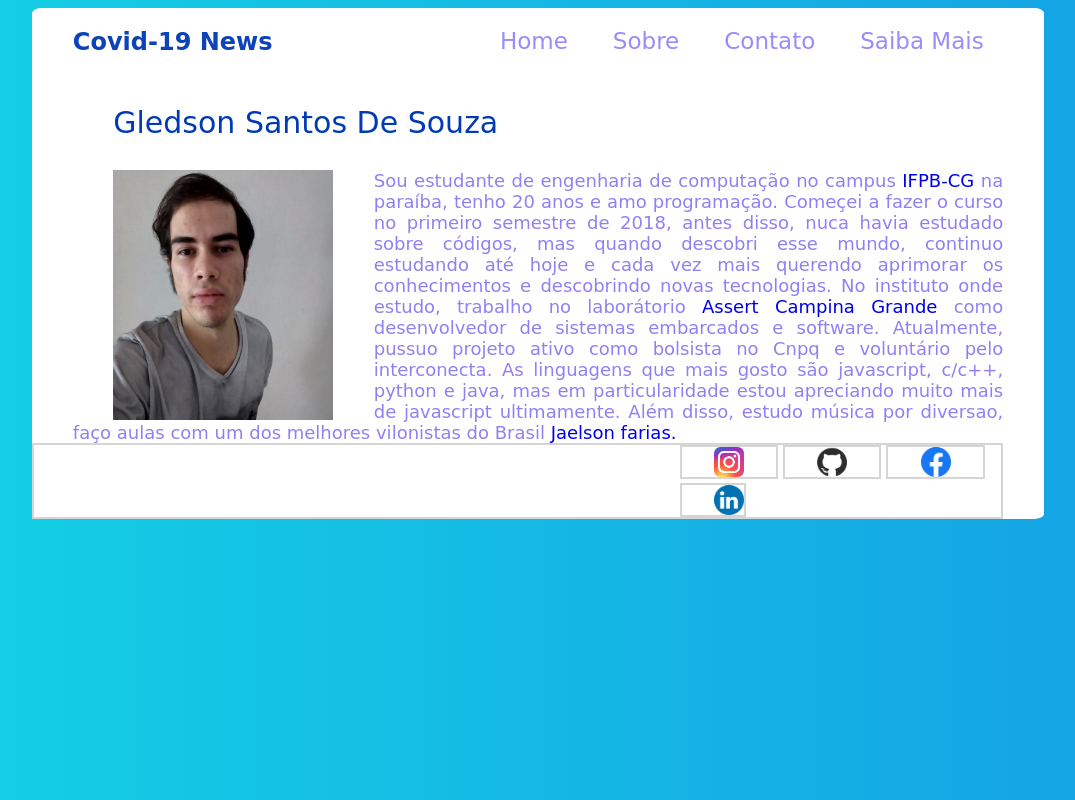
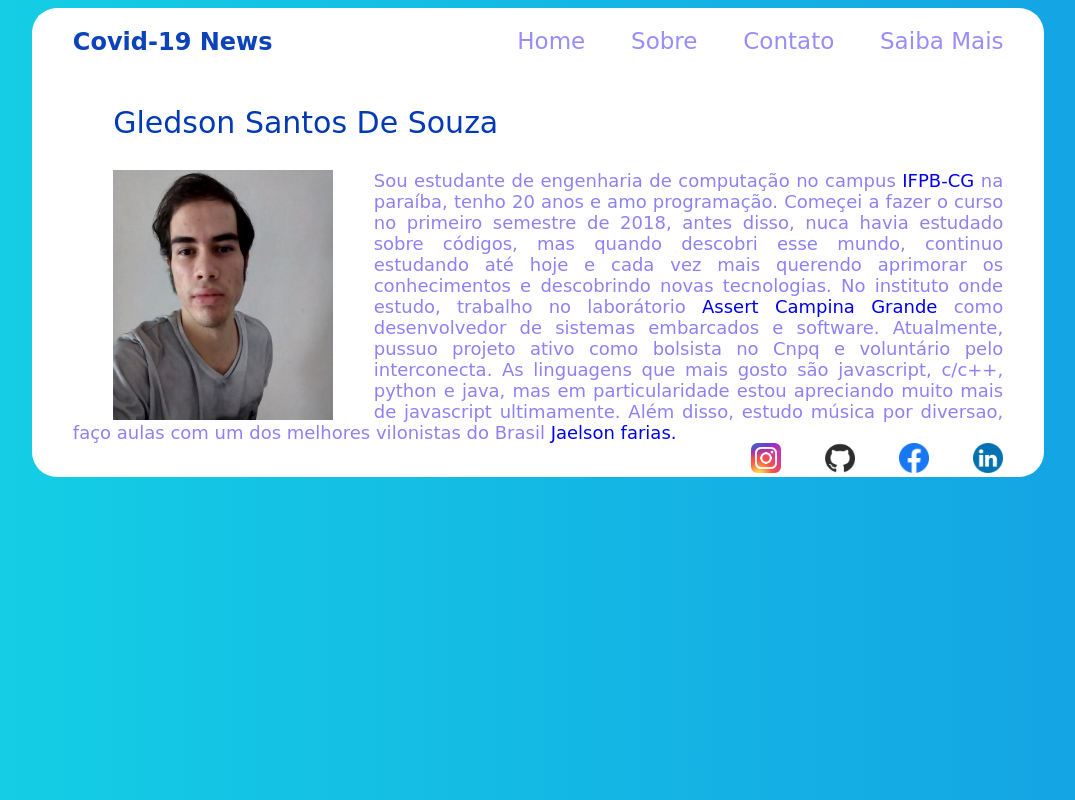
Before and after one commit to GledsonS831/Covid-19-news, a plain HTML site: page frontend/src/pages/sobre/sobre.html in a window 1280 px wide. Shown: the whole page, without its empty margins (102-1177 px from the left). Drawn offline with Linux system fonts and the light colour scheme; a web font is replaced by a local one.

Commit message:
:pencil: add style in sobre.css

```diff
--- a/frontend/src/global.css
+++ b/frontend/src/global.css
@@ -6,7 +6,7 @@ body{
     background-color: white;
     margin-left: 10%;
     margin-right: 10%;
-    border-radius: 1%;
+    border-radius: 25px;
 }
 
 .main .nav h2{
@@ -21,7 +21,7 @@ body{
 }
 
 .main .nav p{
-    margin-right: 4%;
+    margin-right: 2%;
     padding-top: 2%;
     text-align: right;
     font-size: 120%;
--- a/frontend/src/pages/sobre/sobre.css
+++ b/frontend/src/pages/sobre/sobre.css
@@ -6,7 +6,7 @@ body{
     background-color: white;
     margin-left: 10%;
     margin-right: 10%;
-    border-radius: 1%;
+
 }
 
 .main .nav h2{
@@ -57,9 +57,10 @@ body{
 
 .main .logo {
     margin: auto;
-    border: 2px solid #d5d5d5;
-    padding-left: 63.8%;
+
+    text-align: right;
     margin-right: 4%;
+
 
 
 }
@@ -67,34 +68,36 @@ body{
 .main .logo #i1{
     width: 30px;
     height: 30px;
-    border: 2px solid #d5d5d5;
-    padding-left: 10%;
-    padding-right: 10%;
+
+    padding-left: 2%;
+    padding-right: 2%;
 
 
 }
 .main .logo #i2{
     width: 30px;
     height: 30px;
-    border: 2px solid #d5d5d5;
-    padding-left: 10%;
-    padding-right: 10%;
+
+    padding-left: 2%;
+    padding-right: 2%;
 
 }
 
 .main .logo #i3{
     width: 30px;
     height: 30px;
-    border: 2px solid #d5d5d5;
-    padding-left: 10%;
-    padding-right: 10%;
+
+    padding-left: 2%;
+    padding-right: 2%;
 
 }
 
 .main .logo #i4{
+
     width: 30px;
     height: 30px;
-    border: 2px solid #d5d5d5;
-    padding-left: 10%;
+    padding-left: 2%;
+
+
 
 }
--- a/frontend/src/pages/sobre/sobre.html
+++ b/frontend/src/pages/sobre/sobre.html
@@ -4,8 +4,9 @@
             Home
         </title>
         <meta http-equiv="refresh" content="100"/>
+        <link rel="stylesheet" type="text/css" href="../../global.css" />
         <link rel="stylesheet" type="text/css" href="sobre.css" />
-        <link rel="stylesheet" type="text/css" href="../../global.css" />
+
         <link href="https://fonts.googleapis.com/css2?family=Baloo+Bhaina+2&display=swap" rel="stylesheet">
 
     </head>
@@ -40,7 +41,7 @@
                 <p id="p1">
                     Sou estudante de engenharia de computação no campus <a  href="https://www.ifpb.edu.br/campinagrande" target="_blank">IFPB-CG</a> na paraíba, tenho 20 anos e amo programação.
                     Começei a fazer o curso no primeiro semestre de 2018, antes disso, nuca havia estudado sobre códigos, mas quando descobri esse mundo, continuo estudando até hoje e cada vez mais
-                    querendo aprimorar os conhecimentos e descobrindo novas tecnologias. No instituto onde estudo, trabalho no laborátorio <a href="https://www.instagram.com/assertcg/"> Assert Campina Grande</a>
+                    querendo aprimorar os conhecimentos e descobrindo novas tecnologias. No instituto onde estudo, trabalho no laborátorio <a href="https://www.instagram.com/assertcg/" target="blank"> Assert Campina Grande</a>
                     como desenvolvedor de sistemas embarcados e software. Atualmente, pussuo projeto ativo como bolsista no  Cnpq e voluntário pelo interconecta. As linguagens que mais gosto são javascript, c/c++, python e java, mas em particularidade
                     estou apreciando muito mais de javascript ultimamente. Além disso, estudo música por diversao, faço aulas com um dos melhores vilonistas do Brasil <a  href="https://www.instagram.com/fariasjaelson/" target="_blank">Jaelson farias.</a>
                 </p>
@@ -54,7 +55,7 @@
 
                 <a  href="https://www.facebook.com/gledson.santos.712/"  target="blank"   >  <img id="i3" src="../../assets/facebook-logo.png"/></a>
 
-                <a href="https://www.linkedin.com/in/gledson-santos-de-souza-abb096196/">  <img id="i4" src="../../assets/linkendi-logo.png"/>  </a>
+                <a href="https://www.linkedin.com/in/gledson-santos-de-souza-abb096196/" target="blank">  <img id="i4" src="../../assets/linkendi-logo.png"/>  </a>
             </div>
         <div/>
 <html/>
```
